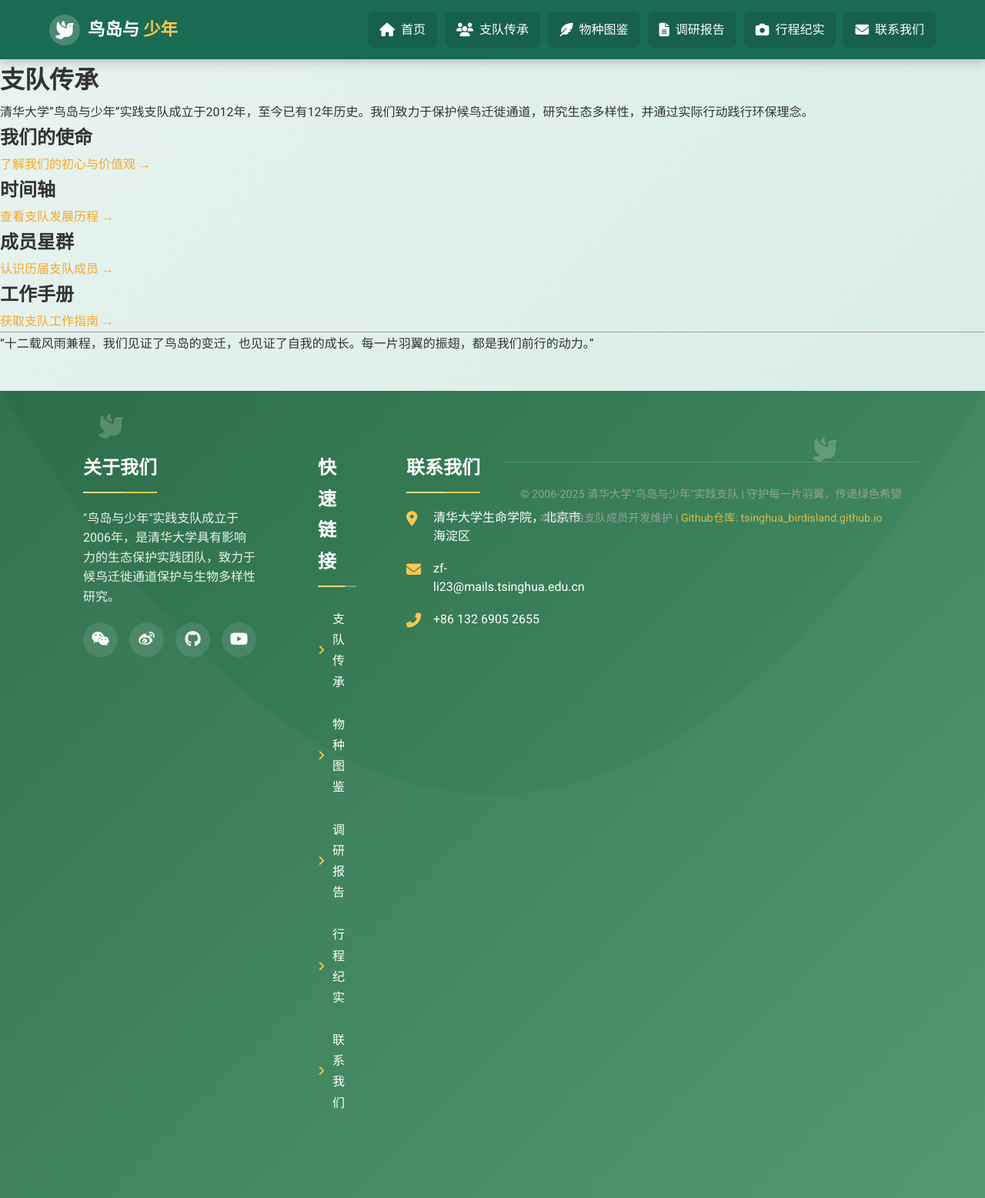
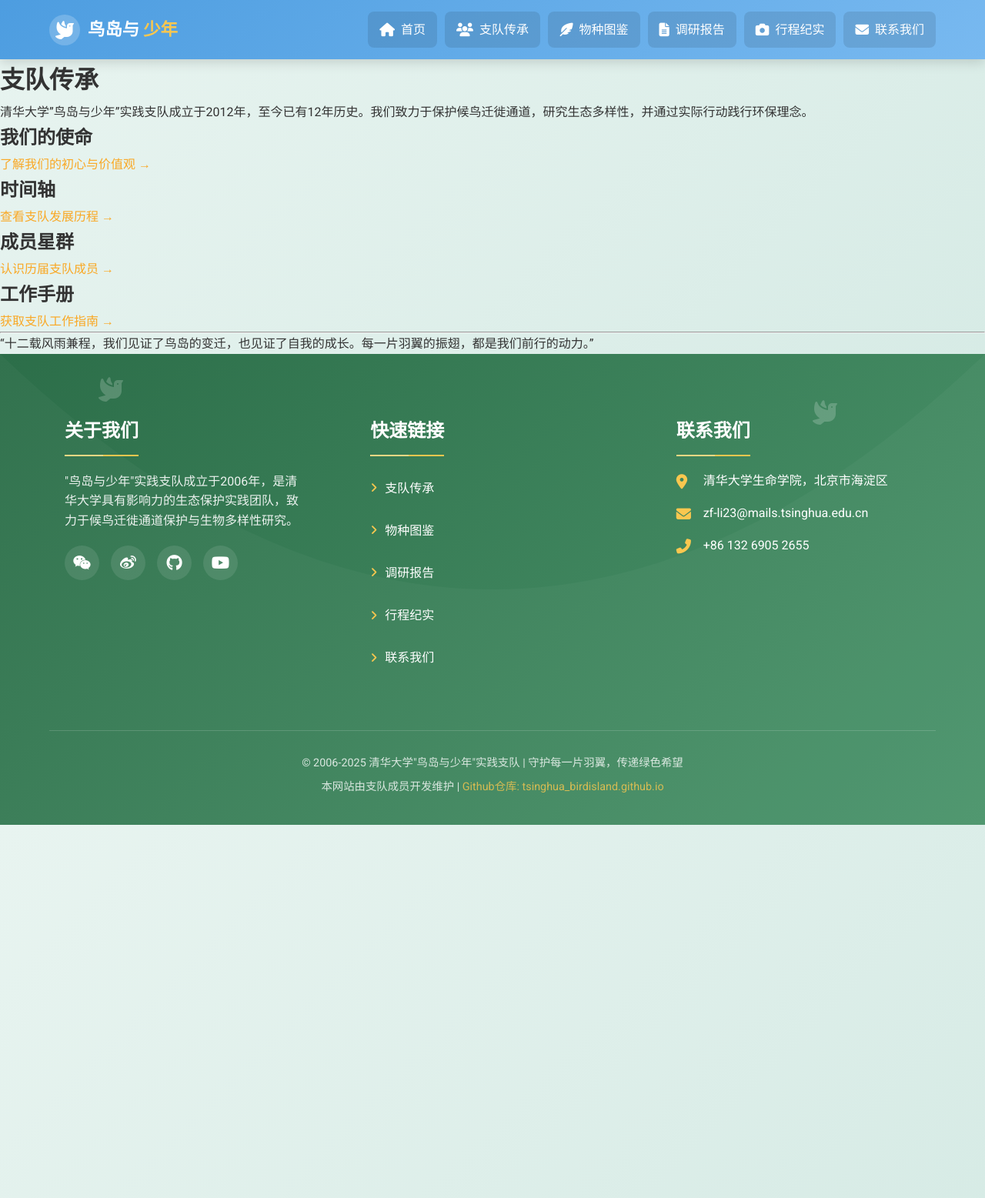
Before and after one commit to zf-li23/tsinghua_birdisland.github.io, a Jekyll site: the page built from about/index.md, in a window 1280 px wide. Shown: the whole page at 77% size. Built offline with Jekyll 4.4.1, drawn with Linux system fonts in a browser that asks for light colours.

Commit message:
Update style.css

```diff
--- a/assets/css/style.css
+++ b/assets/css/style.css
@@ -33,42 +33,6 @@
 a:hover {
     color: #e69500;
     text-decoration: underline;
-}
-
-/* 导航栏样式 */
-.navbar {
-    background-color: var(--primary);
-    padding: 1rem 2rem;
-    box-shadow: 0 2px 10px rgba(0, 0, 0, 0.1);
-}
-
-.nav-container {
-    max-width: 1200px;
-    margin: 0 auto;
-    display: flex;
-    justify-content: space-between;
-    align-items: center;
-}
-
-.logo {
-    font-size: 1.8rem;
-    font-weight: 700;
-    color: white;
-}
-
-.nav-links {
-    display: flex;
-    gap: 1.5rem;
-}
-
-.nav-links a {
-    color: white;
-    font-weight: 500;
-}
-
-.nav-links a:hover {
-    color: var(--accent);
-    text-decoration: none;
 }
 
 /* 主内容区域 */
@@ -204,77 +168,6 @@
     color: white;
 }
 
-/* 页脚样式 */
-.footer {
-    background: var(--dark);
-    color: white;
-    padding: 3rem 0 2rem;
-    margin-top: 3rem;
-}
-
-.footer-content {
-    max-width: 1200px;
-    margin: 0 auto;
-    padding: 0 1.5rem;
-    display: grid;
-    grid-template-columns: repeat(auto-fit, minmax(250px, 1fr));
-    gap: 2rem;
-}
-
-.footer-section h4 {
-    font-size: 1.3rem;
-    margin-bottom: 1.2rem;
-    color: var(--accent);
-}
-
-.footer-links {
-    list-style: none;
-}
-
-.footer-links li {
-    margin-bottom: 0.7rem;
-}
-
-.footer-links a {
-    color: #ccc;
-}
-
-.footer-links a:hover {
-    color: var(--accent);
-}
-
-.social-links {
-    display: flex;
-    gap: 1rem;
-    margin-top: 1rem;
-}
-
-.social-icon {
-    display: inline-block;
-    width: 40px;
-    height: 40px;
-    background: var(--secondary);
-    border-radius: 50%;
-    display: flex;
-    align-items: center;
-    justify-content: center;
-    transition: all 0.3s;
-}
-
-.social-icon:hover {
-    background: var(--accent);
-    transform: translateY(-3px);
-}
-
-.copyright {
-    text-align: center;
-    padding-top: 2rem;
-    margin-top: 2rem;
-    border-top: 1px solid rgba(255, 255, 255, 0.1);
-    color: #aaa;
-    font-size: 0.9rem;
-}
-
 /* 响应式设计 */
 @media (max-width: 768px) {
     .nav-container {
```
